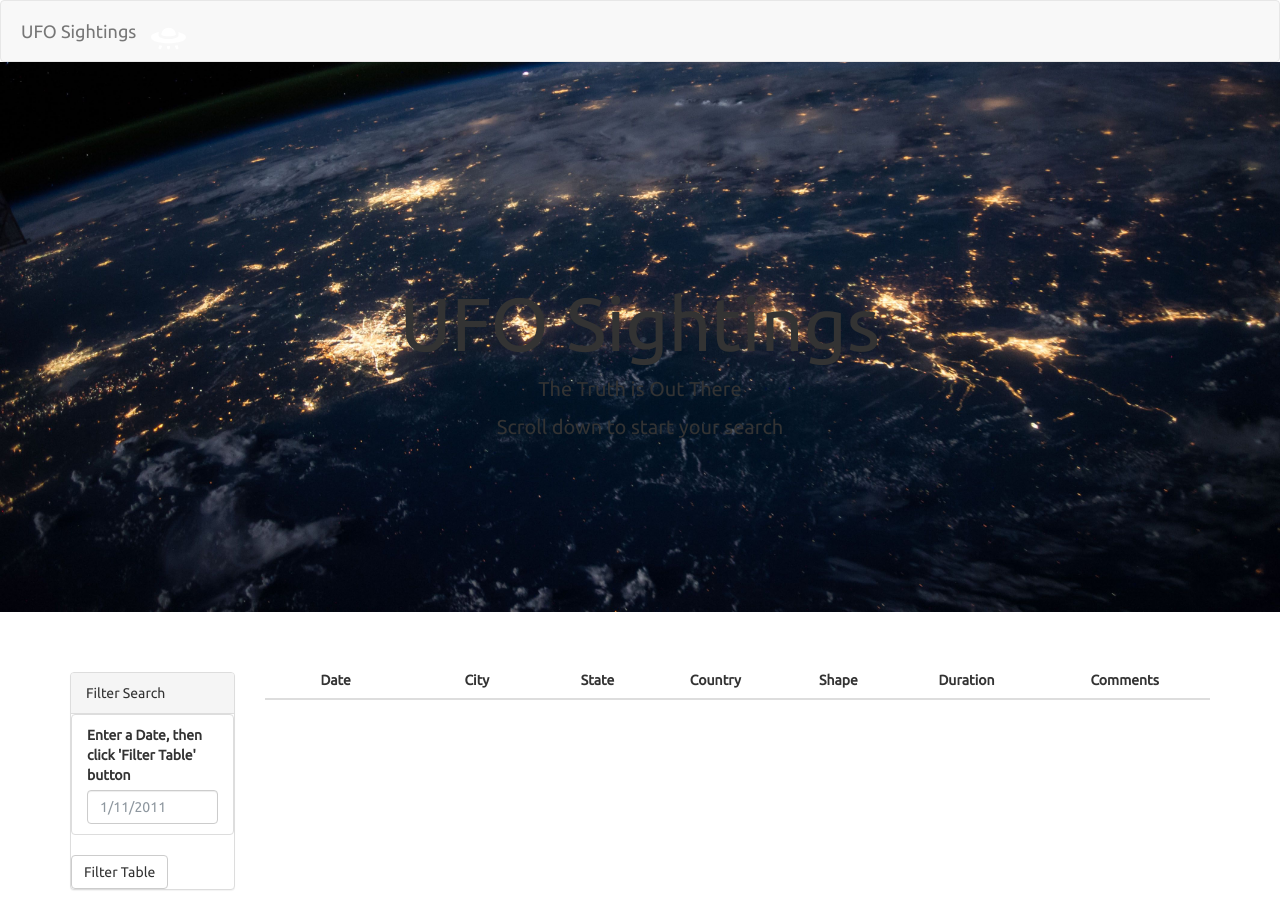
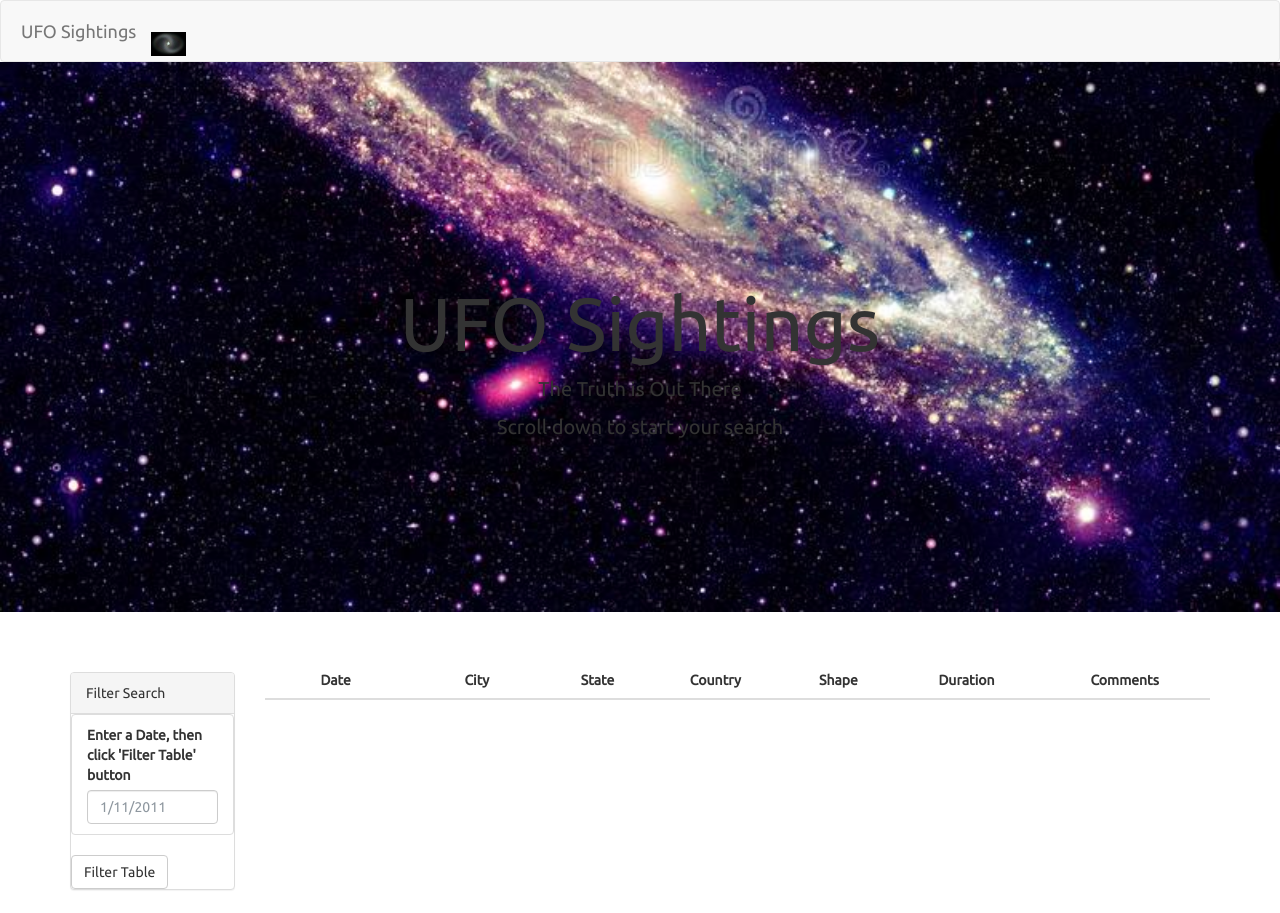
Before and after one commit to KenSaville/javascript-challenge, a plain HTML site: page index.html in a window 1280 px wide. Shown: the top 913 px of the page. Drawn offline with nearby package versions, Linux system fonts and the light colour scheme.

Commit message:
changed background image
just to distinguish from starter code and get a feel for how the  page is structured

```diff
--- a/index.html
+++ b/index.html
@@ -16,7 +16,7 @@
       <div class="container-fluid">
         <div class="navbar-header">
           <a class="navbar-brand" href="index.html">UFO Sightings
-            <img class="nav-ufo" src="static/images/ufo.svg">
+            <img class="nav-ufo" src="static/images/spiral-galaxy.svg">
           </a>
         </div>
       </div>
--- a/static/css/style.css
+++ b/static/css/style.css
@@ -98,7 +98,7 @@ select {
   padding: 20px;
   margin: 0;
   background: black;
-  background-image: url("../images/nasa.jpg");
+  background-image: url("../images/spiral-image.jpg");
   background-attachment: fixed;
   background-position: bottom center;
   background-size: cover;
```
Also changed, not shown: static/images/spiral-galaxy.svg (added), static/images/spiral-image.jpg (added), static/images/spiral.jpg (added).
